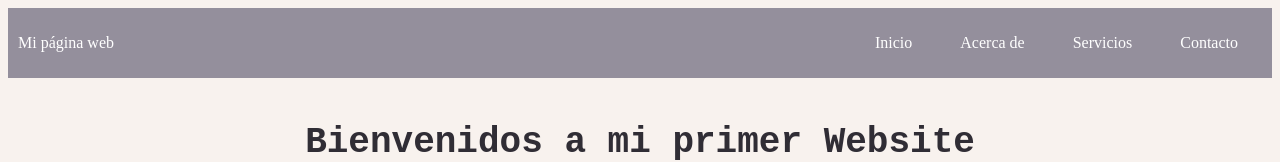
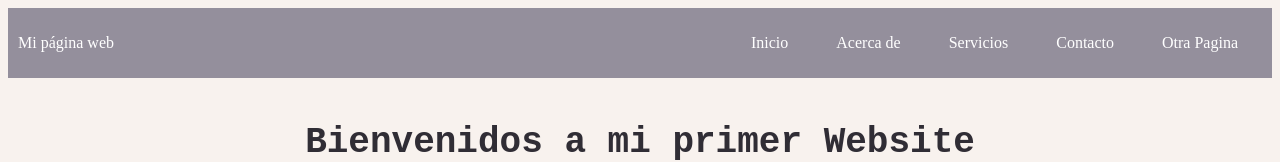
Before and after one commit to SAM37773/mirepositorioremoto, a plain HTML site: page index.html in a window 1280 px wide. Shown: the top 162 px of the page. Drawn offline with Linux system fonts and the light colour scheme.

Commit message:
agregamos una nueva opion al navbar

```diff
--- a/index.html
+++ b/index.html
@@ -16,6 +16,7 @@
         <li><a href="acerca-de.html">Acerca de</a></li>
         <li><a href="servicios.html">Servicios</a></li>
         <li><a href="contacto.html">Contacto</a></li>
+        <li><a href="otra pagina.html">Otra Pagina</a></li>
       </ul>
     </nav>
     <button class="button-menu-toggle">Menu</button>
```
